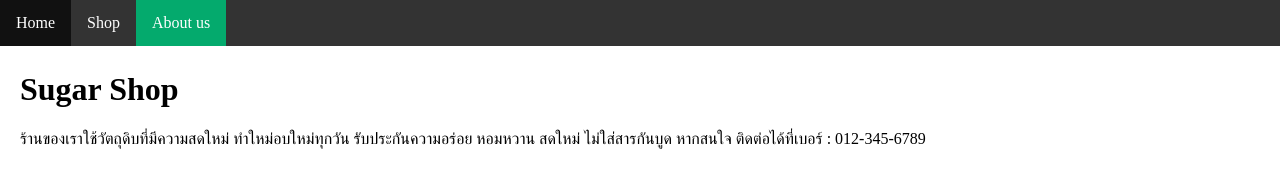
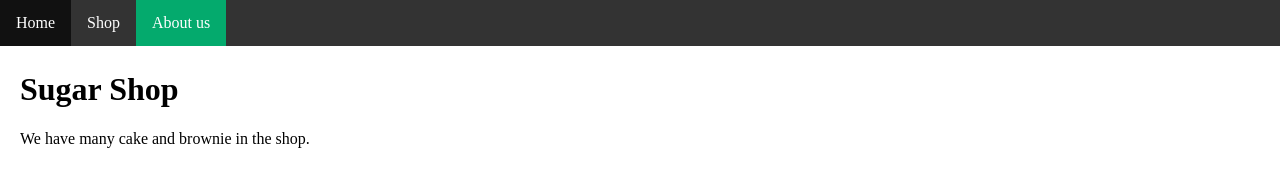
Before and after one commit to Supatchaya-Benjanuwat/650710727, a plain HTML site: page about.html in a window 1280 px wide. Shown: the top 188 px of the page. Drawn offline with Linux system fonts and the light colour scheme.

Commit message:
Update about.html

```diff
--- a/about.html
+++ b/about.html
@@ -47,7 +47,7 @@ li a:hover:not(.active) {
 <div style="padding:20px;margin-top:30px;height:1500px;">
   <h1>Sugar Shop</h1>
 
-  <p>ร้านของเราใช้วัตถุดิบที่มีความสดใหม่ ทำใหม่อบใหม่ทุกวัน รับประกันความอร่อย หอมหวาน สดใหม่ ไม่ใส่สารกันบูด หากสนใจ ติดต่อได้ที่เบอร์ : 012-345-6789</p>
+  <p>We have many cake and brownie in the shop.</p>
 
 </div>
 
```
